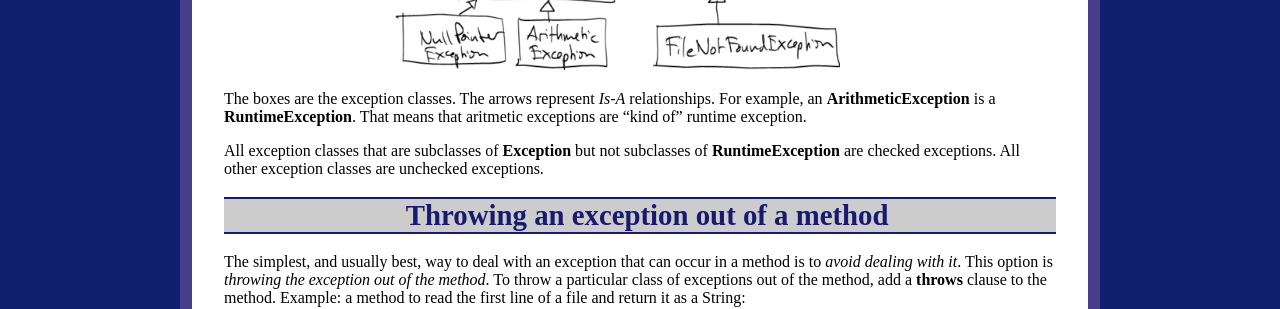
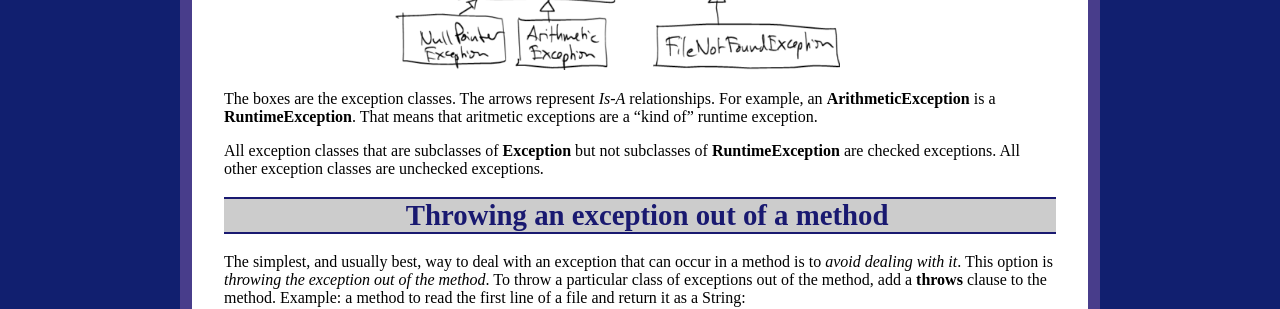
Before and after one commit to ycpcs/cs201-spring2019, a Jekyll site: the page built from lectures/lecture05.md, in a window 1280 px wide and 900 px high, scrolled down 846 px. Shown: the part 152-461 px from the top of the window. Built offline with Jekyll 4.4.1, drawn with Linux system fonts in a browser that asks for light colours.

Commit message:
fix minor typo

```diff
--- a/lectures/lecture05.md
+++ b/lectures/lecture05.md
@@ -37,7 +37,7 @@ Java has a hierarchy of exception classes:
 
 > <img style="width: 36em;" alt="Java exception hierarchy" src="figures/exceptHier.png">
 
-The boxes are the exception classes. The arrows represent *Is-A* relationships. For example, an **ArithmeticException** is a **RuntimeException**. That means that aritmetic exceptions are "kind of" runtime exception.
+The boxes are the exception classes. The arrows represent *Is-A* relationships. For example, an **ArithmeticException** is a **RuntimeException**. That means that aritmetic exceptions are a "kind of" runtime exception.
 
 All exception classes that are subclasses of **Exception** but not subclasses of **RuntimeException** are checked exceptions. All other exception classes are unchecked exceptions.
 
```
